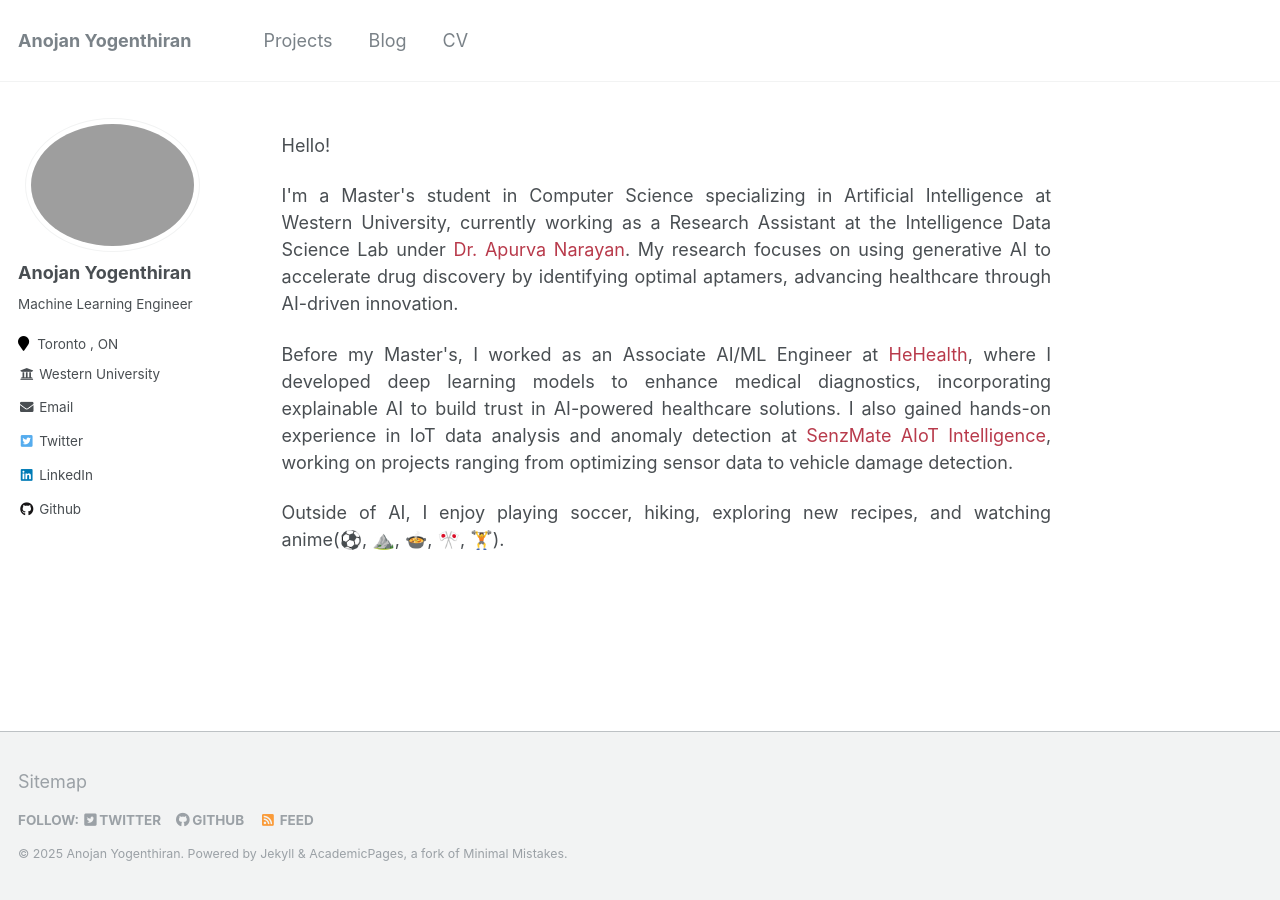
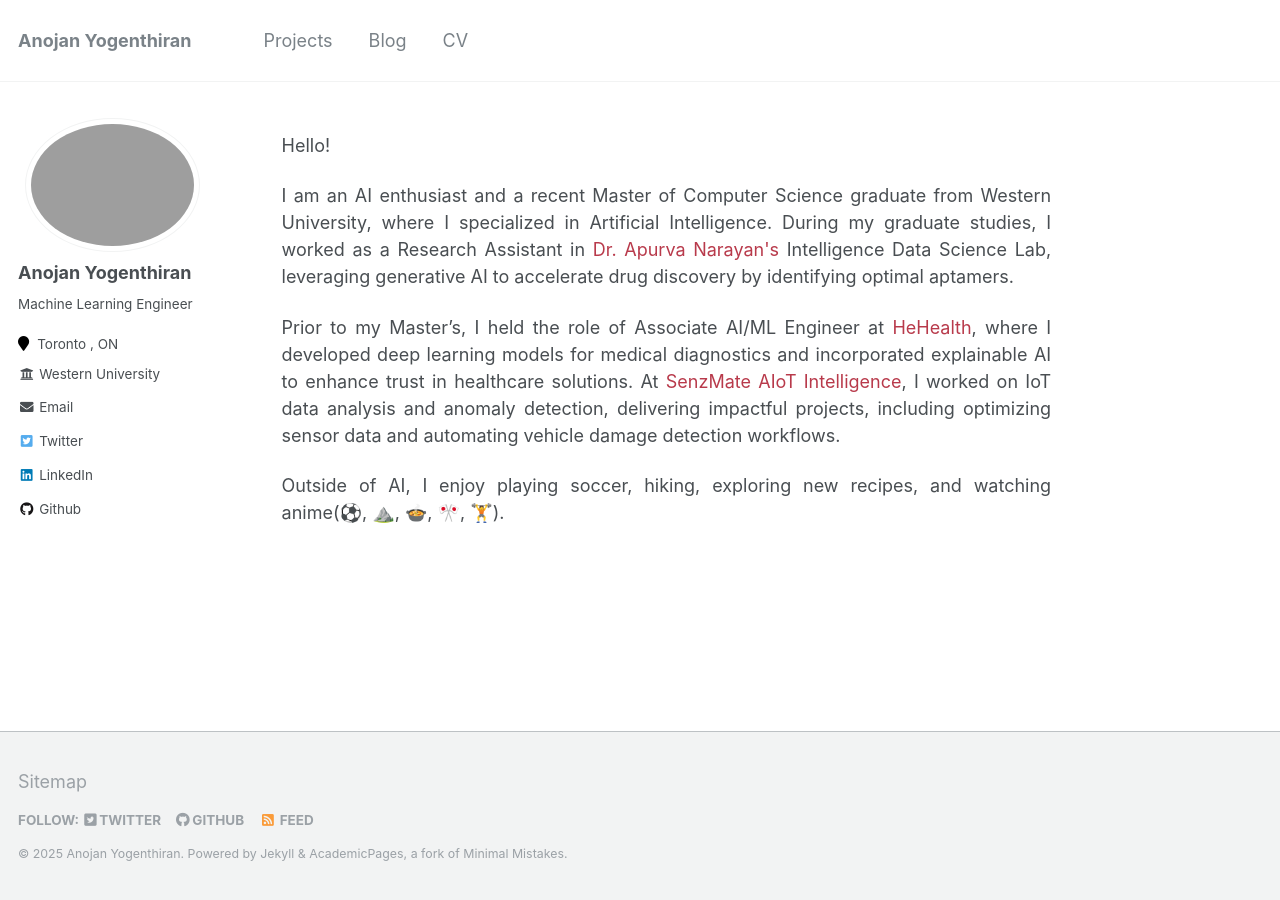
Before and after one commit to ayogenthiran/ayogenthiran.github.io, a Jekyll site: the page built from _pages/about.md, in a window 1280 px wide. Built offline with Jekyll 4.4.1, drawn with Linux system fonts in a browser that asks for light colours.

Commit message:
Update blog posts and website content

```diff
--- a/_pages/about.md
+++ b/_pages/about.md
@@ -11,8 +11,8 @@ redirect_from:
 
 Hello!
 
-I'm a Master's student in Computer Science specializing in Artificial Intelligence at Western University, currently working as a Research Assistant at the Intelligence Data Science Lab under [Dr. Apurva Narayan](https://a-narayan.github.io/). My research focuses on using generative AI to accelerate drug discovery by identifying optimal aptamers, advancing healthcare through AI-driven innovation.
+I am an AI enthusiast and a recent Master of Computer Science graduate from Western University, where I specialized in Artificial Intelligence. During my graduate studies, I worked as a Research Assistant in [Dr. Apurva Narayan's](https://a-narayan.github.io/) Intelligence Data Science Lab, leveraging generative AI to accelerate drug discovery by identifying optimal aptamers.
 
-Before my Master's, I worked as an Associate AI/ML Engineer at [HeHealth](https://hehealth.ai/), where I developed deep learning models to enhance medical diagnostics, incorporating explainable AI to build trust in AI-powered healthcare solutions. I also gained hands-on experience in IoT data analysis and anomaly detection at [SenzMate AIoT Intelligence](https://www.senzmate.com/), working on projects ranging from optimizing sensor data to vehicle damage detection.
+Prior to my Master’s, I held the role of Associate AI/ML Engineer at [HeHealth](https://hehealth.ai/), where I developed deep learning models for medical diagnostics and incorporated explainable AI to enhance trust in healthcare solutions. At [SenzMate AIoT Intelligence](https://www.senzmate.com/), I worked on IoT data analysis and anomaly detection, delivering impactful projects, including optimizing sensor data and automating vehicle damage detection workflows.
 
 Outside of AI, I enjoy playing soccer, hiking, exploring new recipes, and watching anime(⚽, ⛰️, 🍲, 🎌, 🏋️).
```
